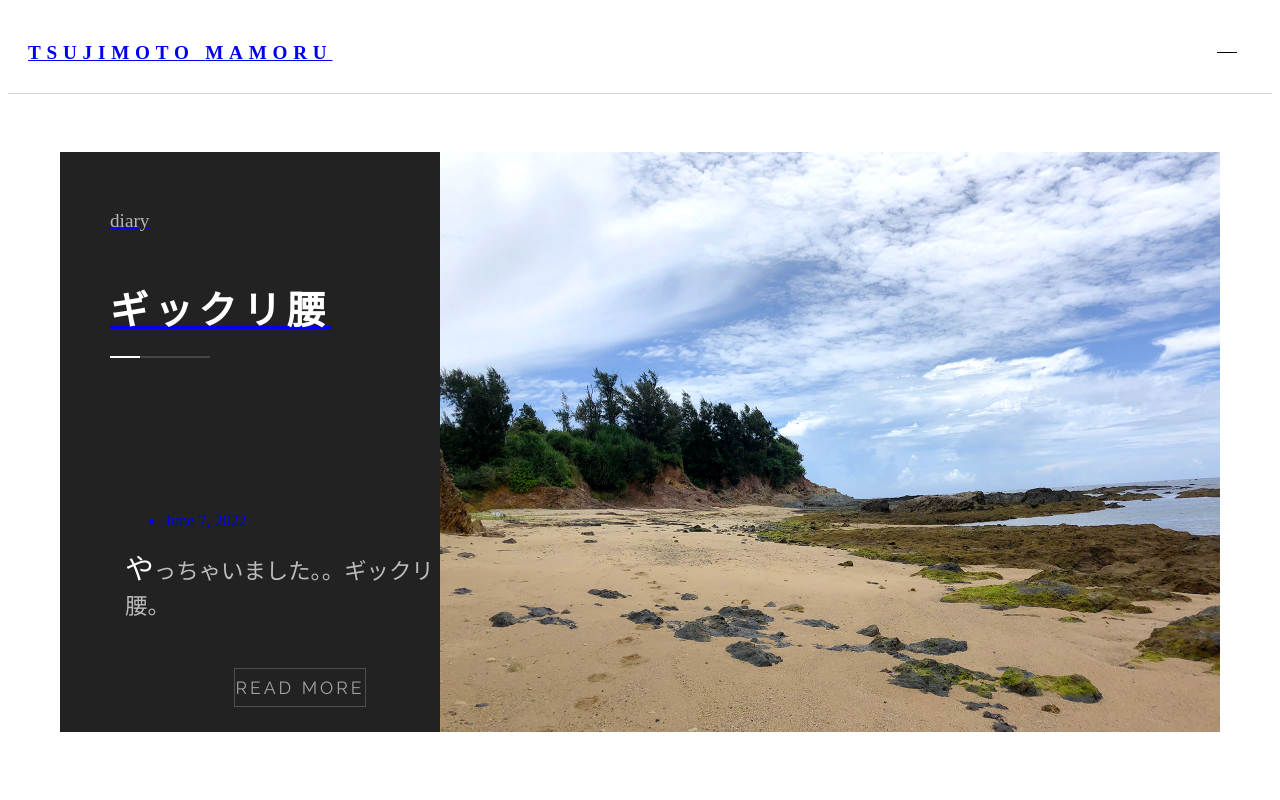
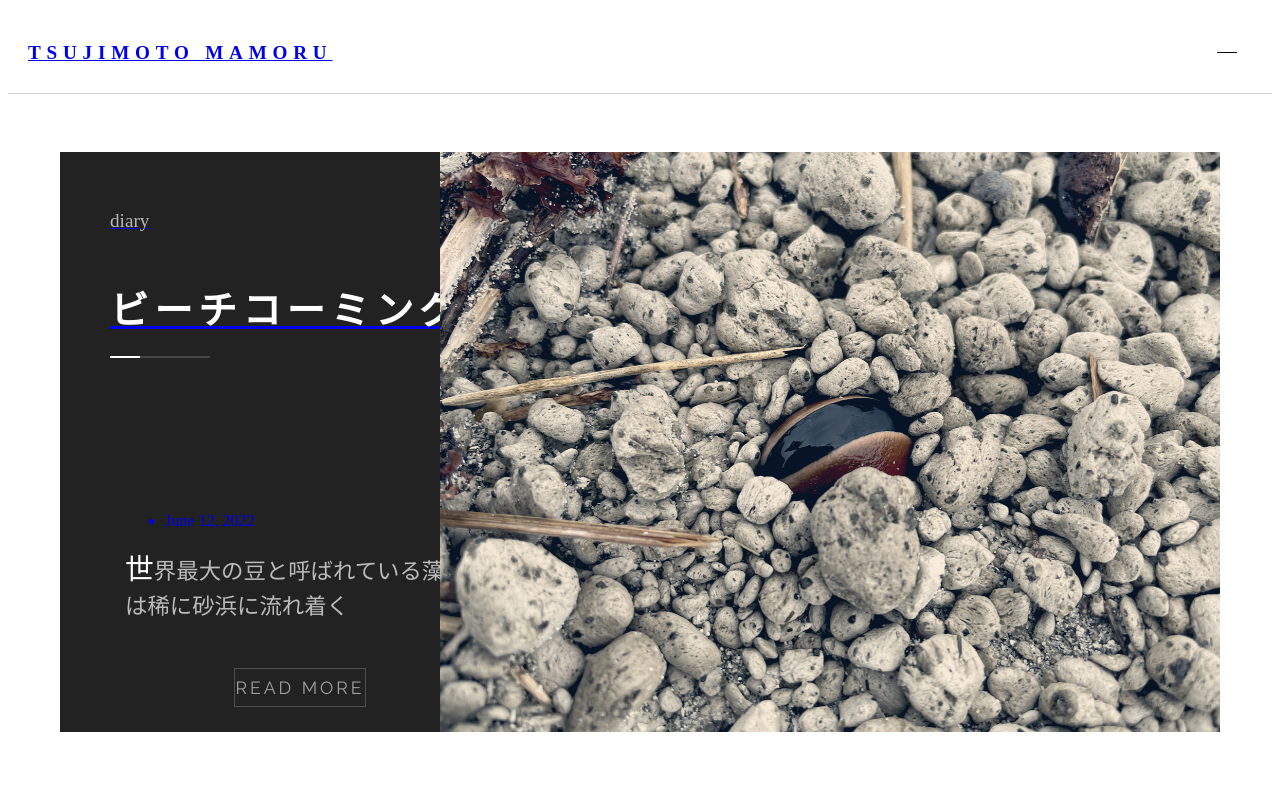
Before and after one commit to MamoruTsujimoto/tsujimotomamoru, a Next.js app: page / in a window 1280 px wide. Shown: the top 800 px of the page. Built offline with nearby package versions, Linux system fonts and the light colour scheme; no server answers; a web font is replaced by a local one.

Commit message:
write: 2022-06-12

```diff
--- a/src/_posts/2022-06-07.md
+++ b/src/_posts/2022-06-07.md
@@ -7,7 +7,7 @@ coverImage: '/img/posts/2022-06-07.jpg'
 coverCaption: 'What A Wonderful World'
 ogImage:
   url: '/img/posts/2022-06-07.jpg'
-weather: 'ran'
+weather: 'rain'
 ---
 
 痛風の前触れも落ち着き、気持ちが緩んだのか分からないけど、ギックリ腰やっちゃいました。
--- /dev/null
+++ b/src/_posts/2022-06-12.md
@@ -0,0 +1,30 @@
+---
+date: '2022-06-12'
+title: 'ビーチコーミング'
+excerpt: '世界最大の豆と呼ばれている藻玉は稀に砂浜に流れ着く'
+category: 'diary'
+coverImage: '/img/posts/2022-06-12.jpg'
+coverCaption: 'Mucuna Sloanei - マルミワニグチモダマ aka ハンバーガーマメ'
+ogImage:
+  url: '/img/posts/2022-06-12.jpg'
+weather: 'rain'
+---
+
+> ビーチコーミング（Beach combing）とは、海岸などに打ち上げられた漂着物を収集の対象にしたり観察したりする行為。漂着物を加工したり標本にしたり装飾にしたりして楽しむ。本来の> 意味は売り物になる漂着物を拾い集めることで、骨董の世界では「海揚がり」と呼ばれてきた。
+>
+> 出典：[ビーチコーミング - Wikipedia](https://ja.wikipedia.org/wiki/%E3%83%93%E3%83%BC%E3%83%81%E3%82%B3%E3%83%BC%E3%83%9F%E3%83%B3%E3%82%B0 "ビーチコーミング")
+
+世界最大の豆と呼ばれている藻玉は稀に砂浜に流れ着くことから、海豆（ウミマメ）や漂流マメとも呼ばれている。
+海豆には色んな種類が存在していて、そこに行けば必ず見つかるということはなく、季節や天候、場所で流れ着くモノが違ってくる。
+
+はるか遠い場所からこの地にたどり着くまでの距離を漂流していることを想像しているだけでも楽しい。
+
+この漂流物の収集はビーチコーミングと呼ばれていることを最近知り、私以外にも収集している人たちが全世界にいると考えると胸が熱くなる。
+
+海に行くと海豆を中心に宝探しの旅が始まる。
+
+宝の地図はなく、ただのんびりと砂浜を歩いていると不思議と頭の中がリラックスしてくる、瞑想をしているような状態なのかもしれない。
+
+この時間がとても癒やされる。
+
+今年の夏は色んな場所に足を運んでビーチコーミングを楽しもうかな。
```
Also changed, not shown: src/pages/posts/[slug].tsx (+9 -0 lines), public/img/posts/2022-06-12.jpg (added).
